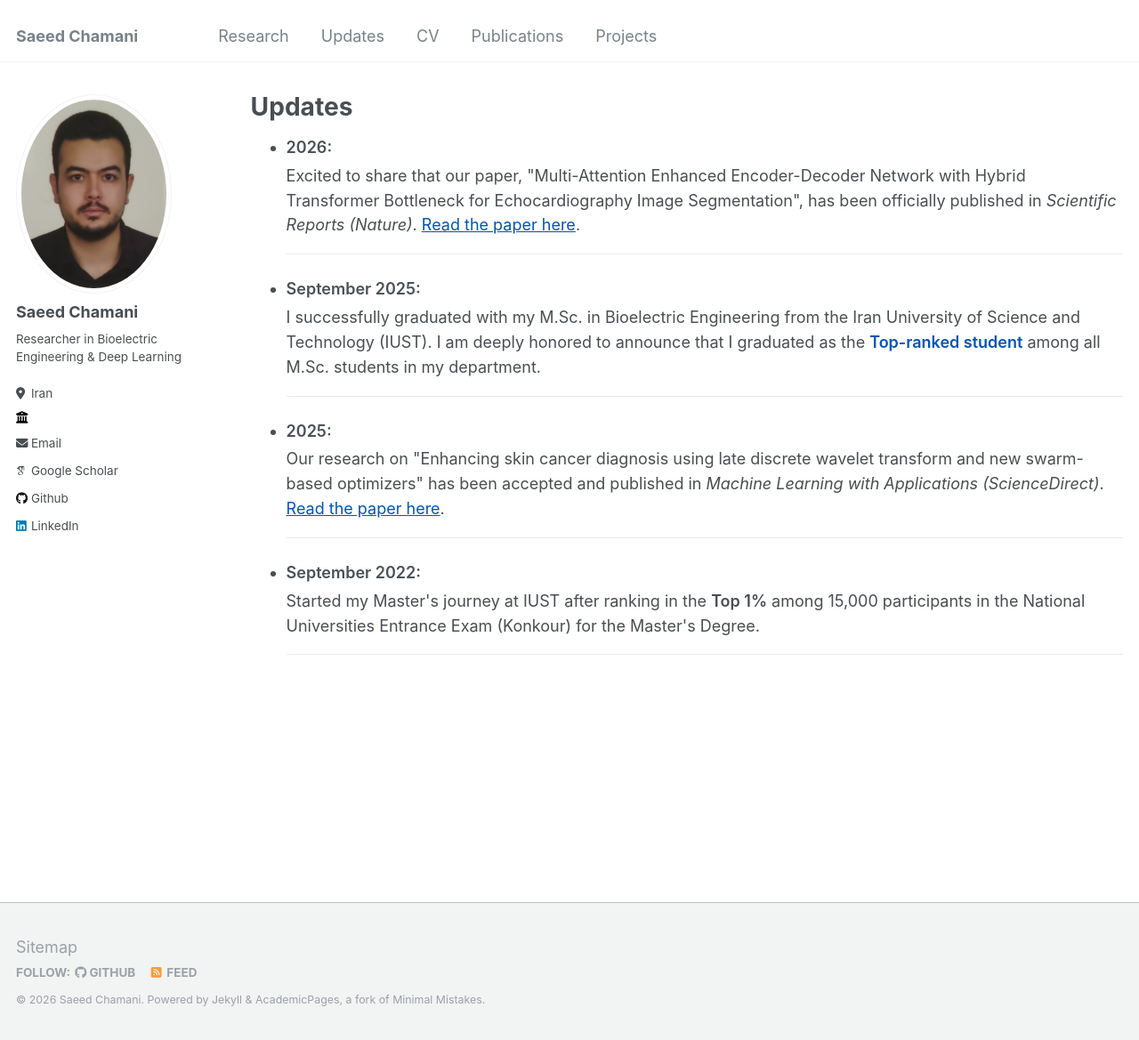
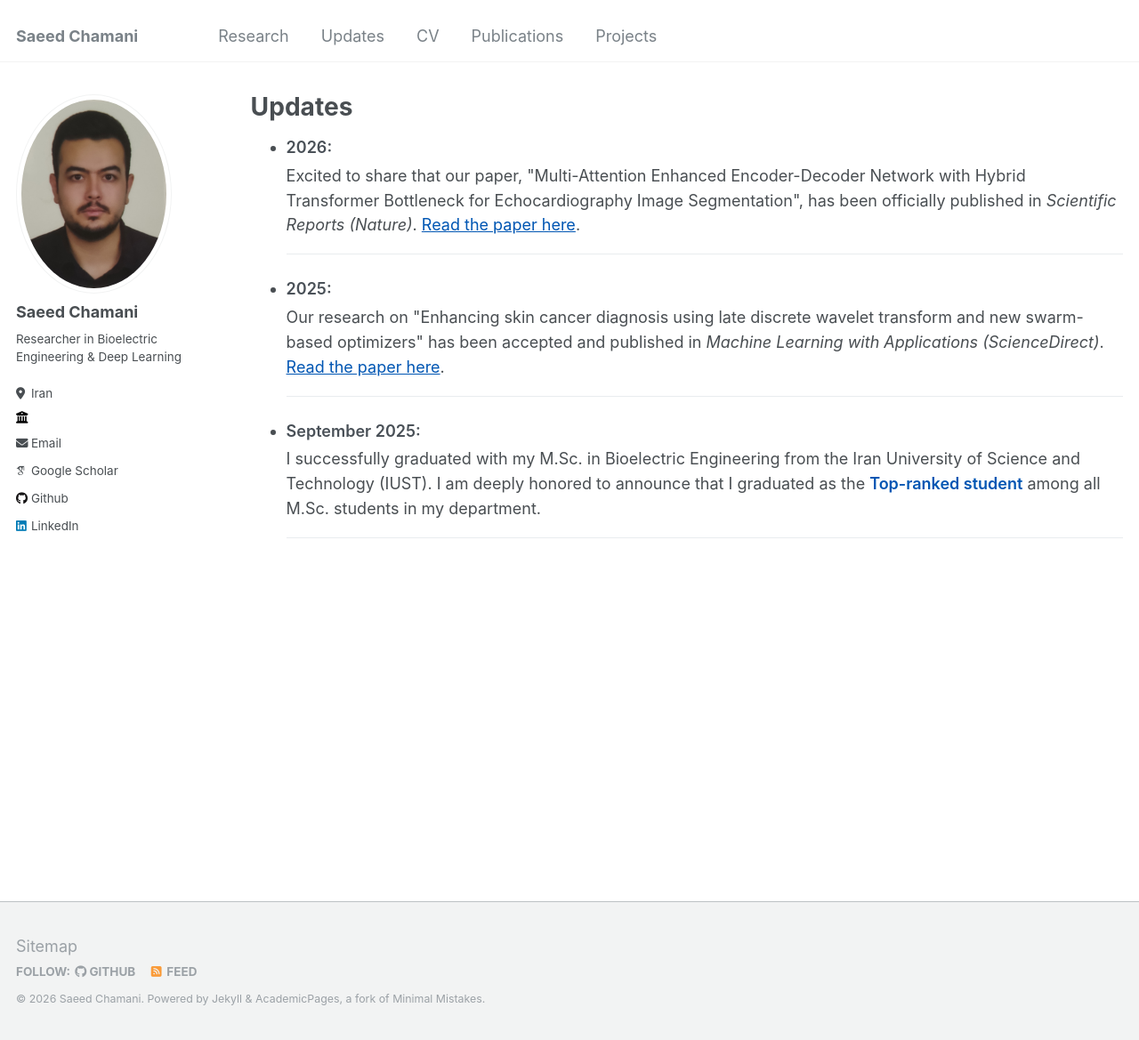
Before and after one commit to saeedchamani/saeedchamani.github.io, a Jekyll site: the page built from _pages/updates.html, in a window 1280 px wide and 1169 px high. Shown: the whole window at 89% size. Built offline with Jekyll 4.4.1, drawn with Linux system fonts in a browser that asks for light colours; some web fonts are replaced.

Commit message:
Update updates.html

```diff
--- a/_pages/updates.html
+++ b/_pages/updates.html
@@ -13,12 +13,7 @@ author_profile: true
     </p>
   </li>
 
-  <li style="margin:0 0 1.4rem 0; padding:0 0 1.0rem 0; border-bottom:1px solid #e9ecef; line-height:1.55;">
-    <div style="font-weight:600; color:#495057; margin:0 0 .2rem 0;">September 2025:</div>
-    <p style="margin:.1rem 0 0 0;">
-      I successfully graduated with my M.Sc. in Bioelectric Engineering from the Iran University of Science and Technology (IUST). I am deeply honored to announce that I graduated as the <span style="font-weight:600; color:#0056b3;">Top-ranked student</span> among all M.Sc. students in my department.
-    </p>
-  </li>
+
 
   <li style="margin:0 0 1.4rem 0; padding:0 0 1.0rem 0; border-bottom:1px solid #e9ecef; line-height:1.55;">
     <div style="font-weight:600; color:#495057; margin:0 0 .2rem 0;">2025:</div>
@@ -28,9 +23,9 @@ author_profile: true
   </li>
 
   <li style="margin:0 0 1.4rem 0; padding:0 0 1.0rem 0; border-bottom:1px solid #e9ecef; line-height:1.55;">
-    <div style="font-weight:600; color:#495057; margin:0 0 .2rem 0;">September 2022:</div>
+    <div style="font-weight:600; color:#495057; margin:0 0 .2rem 0;">September 2025:</div>
     <p style="margin:.1rem 0 0 0;">
-      Started my Master's journey at IUST after ranking in the <span style="font-weight:600;">Top 1%</span> among 15,000 participants in the National Universities Entrance Exam (Konkour) for the Master's Degree.
+      I successfully graduated with my M.Sc. in Bioelectric Engineering from the Iran University of Science and Technology (IUST). I am deeply honored to announce that I graduated as the <span style="font-weight:600; color:#0056b3;">Top-ranked student</span> among all M.Sc. students in my department.
     </p>
   </li>
 </ul>
```
